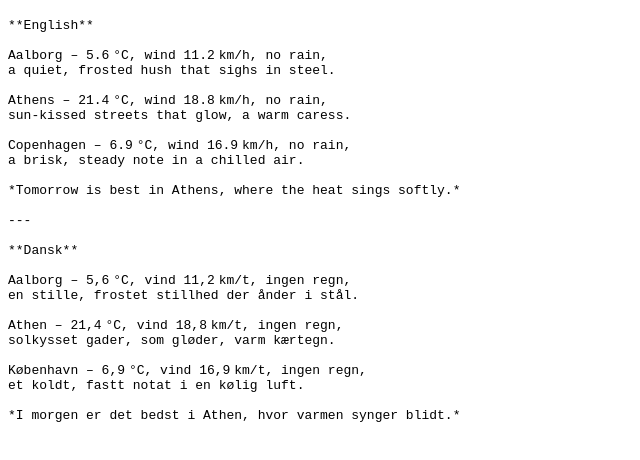
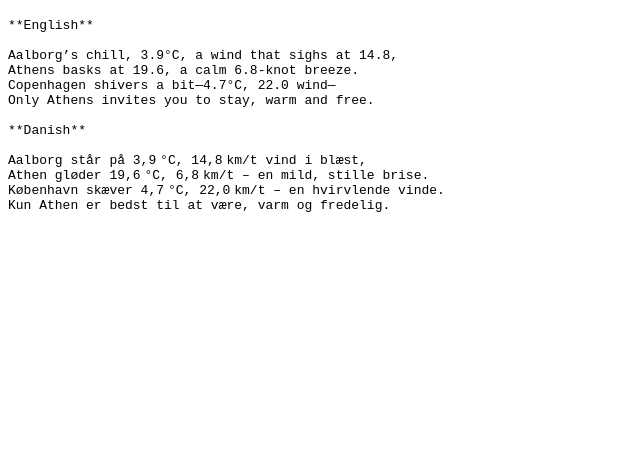
Before and after one commit to kristiana098/weather-pipeline, a plain HTML site: page docs/index.html in a window 1280 px wide. Shown: the part 48-508 px from the top of the page, without its empty margins (0-640 px from the left). Drawn offline with Linux system fonts and the light colour scheme.

Commit message:
Update weather and poem

```diff
--- a/docs/index.html
+++ b/docs/index.html
@@ -4,30 +4,16 @@
         <h1>Weather Poem</h1>
         <pre>**English**
 
-Aalborg – 5.6 °C, wind 11.2 km/h, no rain,
-a quiet, frosted hush that sighs in steel.
+Aalborg’s chill, 3.9°C, a wind that sighs at 14.8,
+Athens basks at 19.6, a calm 6.8‑knot breeze.
+Copenhagen shivers a bit—4.7°C, 22.0 wind—
+Only Athens invites you to stay, warm and free.
 
-Athens – 21.4 °C, wind 18.8 km/h, no rain,
-sun‑kissed streets that glow, a warm caress.
+**Danish**
 
-Copenhagen – 6.9 °C, wind 16.9 km/h, no rain,
-a brisk, steady note in a chilled air.
-
-*Tomorrow is best in Athens, where the heat sings softly.*
-
----
-
-**Dansk**
-
-Aalborg – 5,6 °C, vind 11,2 km/t, ingen regn,
-en stille, frostet stillhed der ånder i stål.
-
-Athen – 21,4 °C, vind 18,8 km/t, ingen regn,
-solkysset gader, som gløder, varm kærtegn.
-
-København – 6,9 °C, vind 16,9 km/t, ingen regn,
-et koldt, fastt notat i en kølig luft.
-
-*I morgen er det bedst i Athen, hvor varmen synger blidt.*</pre>
+Aalborg står på 3,9 °C, 14,8 km/t vind i blæst,
+Athen gløder 19,6 °C, 6,8 km/t – en mild, stille brise.
+København skæver 4,7 °C, 22,0 km/t – en hvirvlende vinde.
+Kun Athen er bedst til at være, varm og fredelig.</pre>
         </body>
         </html>
```
Also changed, not shown: 1 other file.
